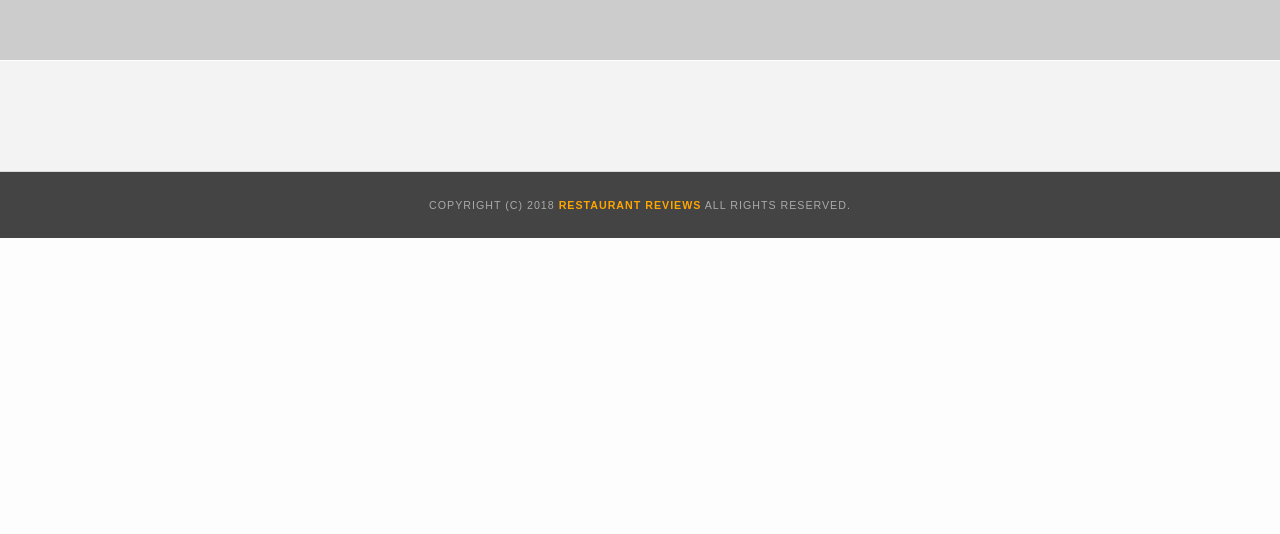
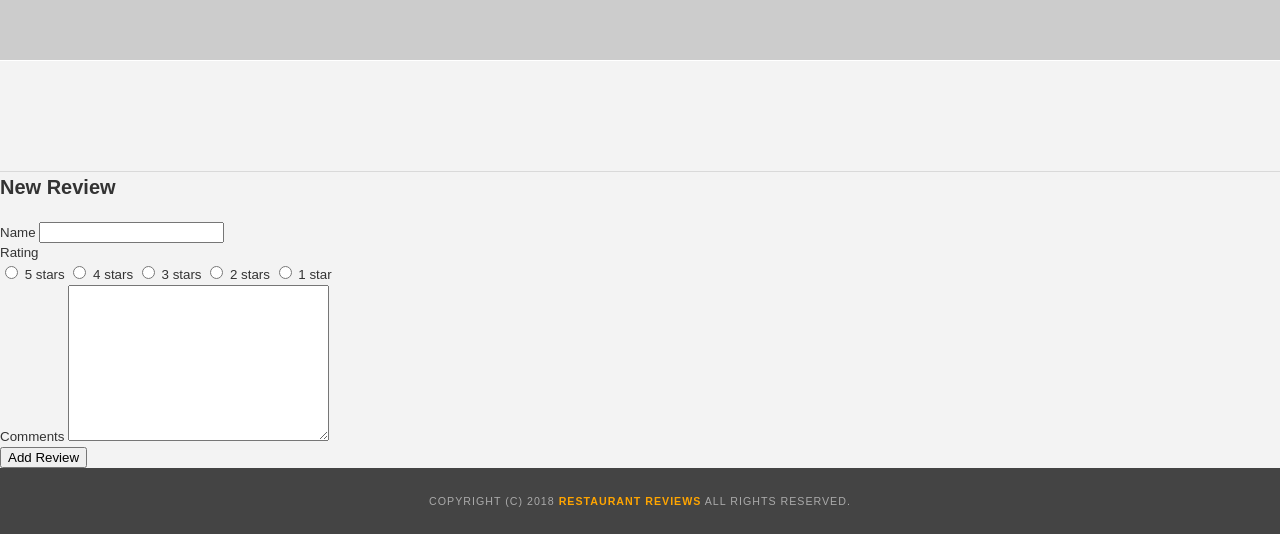
Before and after one commit to K-Love/MWS-Restaurant-Reviews-Stage-3, a website: page restaurant.html in a window 1280 px wide. Shown: the part 586-1120 px from the top of the page. Before the commit the page ends 824 px from the top, so only its background shows below. Drawn offline with Linux system fonts and the light colour scheme; some packages are replaced by stand-ins of ours.

Commit message:
feat: Write form code for new restaurant reviews

```diff
--- a/restaurant.html
+++ b/restaurant.html
@@ -50,6 +50,47 @@
     </section>
     <!-- End reviews -->
 
+    <!-- Review form -->
+<section id="new-review-container">
+  <h2 id="new-review-heading">New Review</h2>
+  <form id="new-review-form">
+    <section class="fields">
+      <label for="reviewer">Name</label>
+      <input type="text" name="reviewer" id="reviewer" required>
+    </section>
+    <section class="fields">
+      <label>Rating</label>
+      <div class="rating">
+        <input type="radio" id="five-stars" name="rating" value="5"
+          onkeydown="navRadioGroup(event)"
+          onfocus="setFocus(event)" required />
+        <label for="five-stars" title="5 stars">5 stars</label>
+        <input type="radio" id="four-stars" name="rating" value="4"
+          onkeydown="navRadioGroup(event)" />
+        <label for="four-stars" title="4 stars">4 stars</label>
+        <input type="radio" id="three-stars" name="rating" value="3"
+          onkeydown="navRadioGroup(event)" />
+        <label for="three-stars" title="3 stars">3 stars</label>
+        <input type="radio" id="two-stars" name="rating" value="2"
+          onkeydown="navRadioGroup(event)" />
+        <label for="two-stars" title="2 stars">2 stars</label>
+        <input type="radio" id="one-star" name="rating" value="1"
+          onkeydown="navRadioGroup(event)" onfocus="setFocus(event)" />
+        <label for="ones-star" title="1 star">1 star</label>
+      </section>
+    </section>
+    <section class="fields">
+      <label for="restaurant-comments">Comments</label>
+      <textarea name="restaurant-comments" id="restaurant-comments"
+        cols="30" rows="10" required></textarea>
+    </section>
+    <section class="fields right">
+      <button id="add-review-btn">Add Review</button>
+    </section>
+  </form>
+</section>
+<!-- End review form -->
+
   </main>
   <!-- End main -->
 
```
